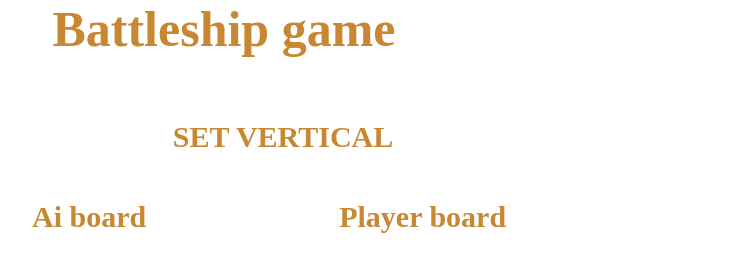
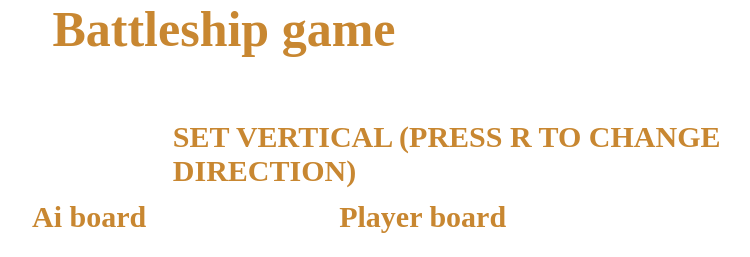
Before and after one commit to Cravvley/Battleship-game, a plain HTML site: page index.html in a window 1280 px wide. Shown: the whole page, without its empty margins (416-1166 px from the left). Drawn offline with Linux system fonts and the light colour scheme.

Commit message:
Update index.html

```diff
--- a/index.html
+++ b/index.html
@@ -19,7 +19,7 @@
         <h2 id="playerBoardH2" class="boardH2">Player board</h2>
         <div id="playerBoard" class="gameBoard">
         </div>
-        <h2 id="verticalInfo" class="boardH2">set vertical</h2>
+        <h2 id="verticalInfo" class="boardH2">set vertical (Press r to change direction)</h2>
     </main>
 </body>
 <script src="script.js" type="text/JavaScript"/>
```
